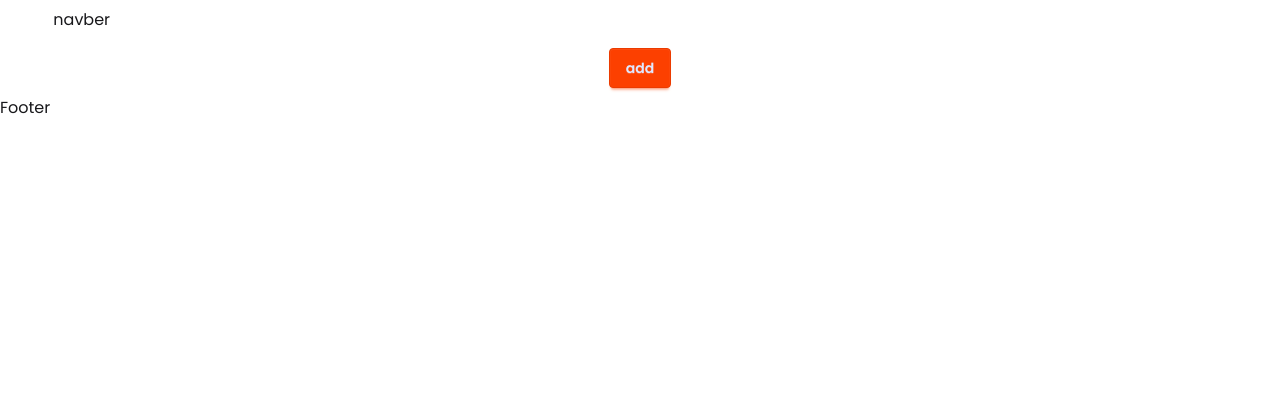
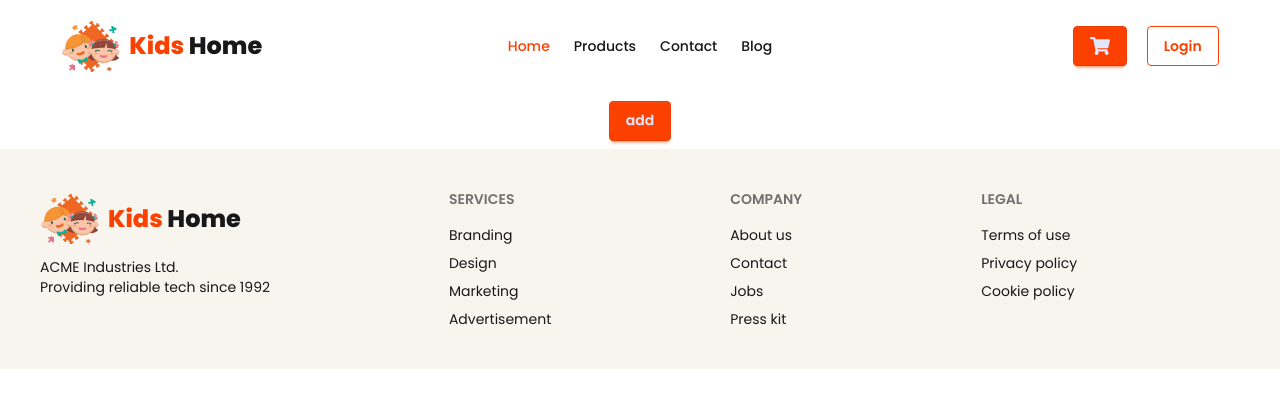
Before and after one commit to fazlerabbi8/Kids-Home, a Next.js app: page / in a window 1280 px wide. Shown: the top 408 px of the page. Built offline with nearby package versions, Linux system fonts and the light colour scheme.

Commit message:
created navber with logo and active link.

```diff
--- /dev/null
+++ b/src/components/ActiveButton/NavLink.jsx
@@ -0,0 +1,15 @@
+"use client"
+import Link from "next/link";
+import { usePathname } from "next/navigation";
+
+const NavLink = ({ href, children }) => {
+  const path = usePathname();
+  return  <Link
+      className={`${path.startsWith(href) && "text-primary"} font-medium`}
+      href={href}
+    >
+      {children}
+    </Link>
+};
+
+export default NavLink;
--- /dev/null
+++ b/src/components/Logo.jsx
@@ -0,0 +1,15 @@
+import Image from "next/image";
+import Link from "next/link";
+
+const Logo = () => {
+    return (
+        <div>
+            <Link href={'/'} className="flex justify-center items-center gap-2">
+                <Image alt= "logo" src={'/assets/logo.png'} width={60} height={60} />
+                <h1 className="text-2xl font-bold"><span className="text-primary">Kids</span> Home</h1>
+            </Link>
+        </div>
+    );
+};
+
+export default Logo;
--- a/src/components/layout/Footer.jsx
+++ b/src/components/layout/Footer.jsx
@@ -1,9 +1,40 @@
+import Logo from "../Logo";
+
 const Footer = () => {
-    return (
-        <div>
-            <h3>Footer</h3>
-        </div>
-    );
+  return (
+    <div>
+      <footer className="footer sm:footer-horizontal bg-base-200 text-base-content p-10">
+        <aside>
+         <Logo></Logo>
+          <p>
+            ACME Industries Ltd.
+            <br />
+            Providing reliable tech since 1992
+          </p>
+        </aside>
+        <nav>
+          <h6 className="footer-title">Services</h6>
+          <a className="link link-hover">Branding</a>
+          <a className="link link-hover">Design</a>
+          <a className="link link-hover">Marketing</a>
+          <a className="link link-hover">Advertisement</a>
+        </nav>
+        <nav>
+          <h6 className="footer-title">Company</h6>
+          <a className="link link-hover">About us</a>
+          <a className="link link-hover">Contact</a>
+          <a className="link link-hover">Jobs</a>
+          <a className="link link-hover">Press kit</a>
+        </nav>
+        <nav>
+          <h6 className="footer-title">Legal</h6>
+          <a className="link link-hover">Terms of use</a>
+          <a className="link link-hover">Privacy policy</a>
+          <a className="link link-hover">Cookie policy</a>
+        </nav>
+      </footer>
+    </div>
+  );
 };
 
 export default Footer;
--- a/src/components/layout/Navber.jsx
+++ b/src/components/layout/Navber.jsx
@@ -1,9 +1,71 @@
+import Link from "next/link";
+import Logo from "../Logo";
+import NavLink from "../ActiveButton/NavLink";
+import { FaShoppingCart } from "react-icons/fa";
+
 const Navber = () => {
-    return (
-        <div>
-            <h3>navber</h3>
+  const Navlinks = (
+    <>
+      <li>
+        <NavLink href={"/"}>Home</NavLink>
+      </li>
+      <li>
+        <NavLink href={"/products"}>Products</NavLink>
+      </li>
+      <li>
+        <NavLink href={"/contact"}>Contact</NavLink>
+      </li>
+      <li>
+        <NavLink href={"/blog"}>Blog</NavLink>
+      </li>
+    </>
+  );
+  return (
+    <div>
+      <div className="navbar">
+        <div className="navbar-start">
+          <div className="dropdown">
+            <div tabIndex={0} role="button" className="btn btn-ghost lg:hidden">
+              <svg
+                aria-label="Menu"
+                xmlns="http://www.w3.org/2000/svg"
+                className="h-5 w-5"
+                fill="none"
+                viewBox="0 0 24 24"
+                stroke="currentColor"
+              >
+                {" "}
+                <path
+                  strokeLinecap="round"
+                  strokeLinejoin="round"
+                  strokeWidth="2"
+                  d="M4 6h16M4 12h8m-8 6h16"
+                />{" "}
+              </svg>
+            </div>
+            <ul
+              tabIndex={-1}
+              className="menu menu-sm dropdown-content bg-base-100 rounded-box z-1 mt-3 w-52 p-2 shadow"
+            >
+              {Navlinks}
+            </ul>
+          </div>
+          <Logo></Logo>
         </div>
-    );
+        <div className="navbar-center hidden lg:flex">
+          <ul className="menu menu-horizontal px-1">{Navlinks}</ul>
+        </div>
+        <div className="navbar-end space-x-5">
+          <Link className="btn btn-primary text-xl" href={"/cart"}>
+            <FaShoppingCart />
+          </Link>
+          <Link href={"/login"}>
+            <button className="btn btn-primary btn-outline">Login</button>
+          </Link>
+        </div>
+      </div>
+    </div>
+  );
 };
 
 export default Navber;
```
